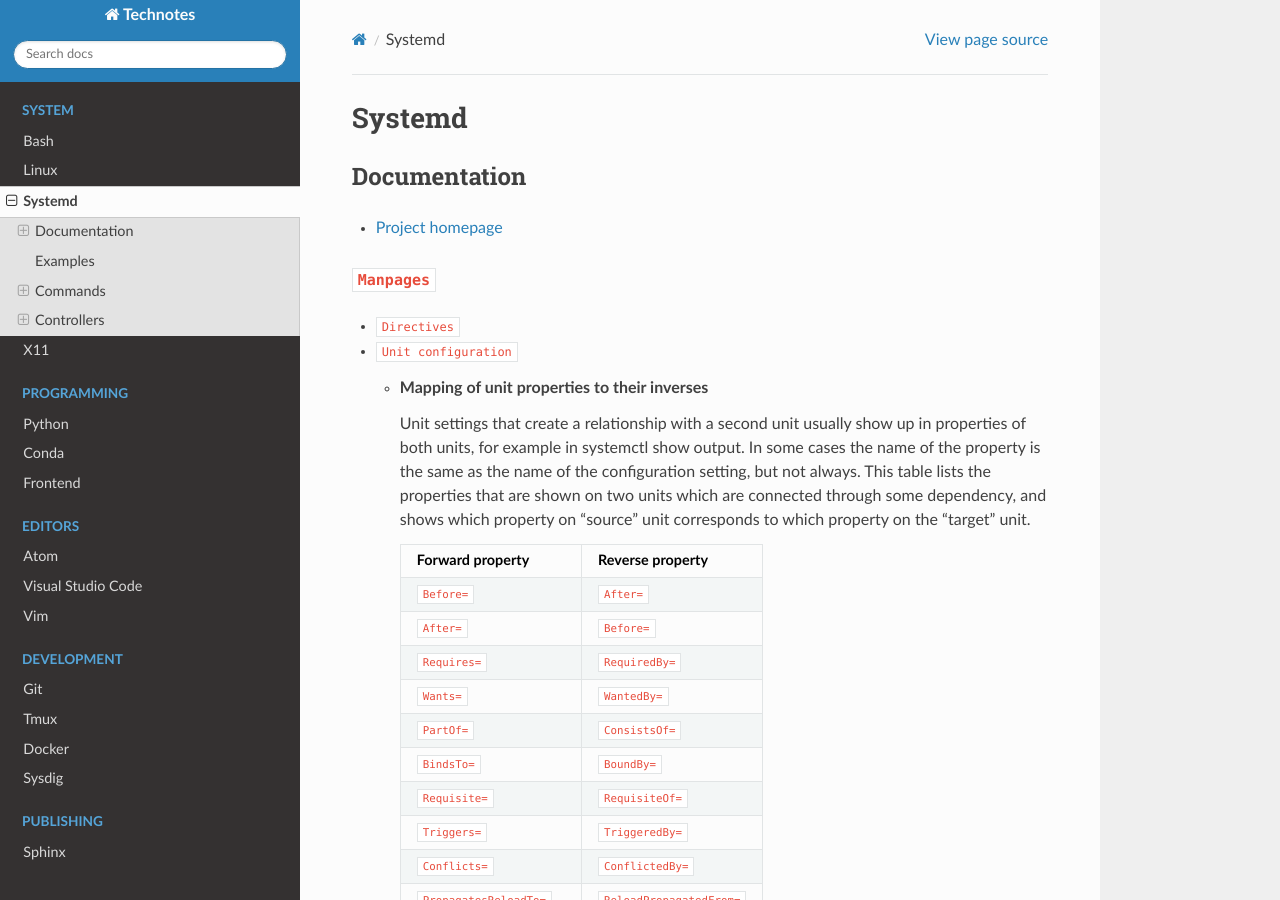
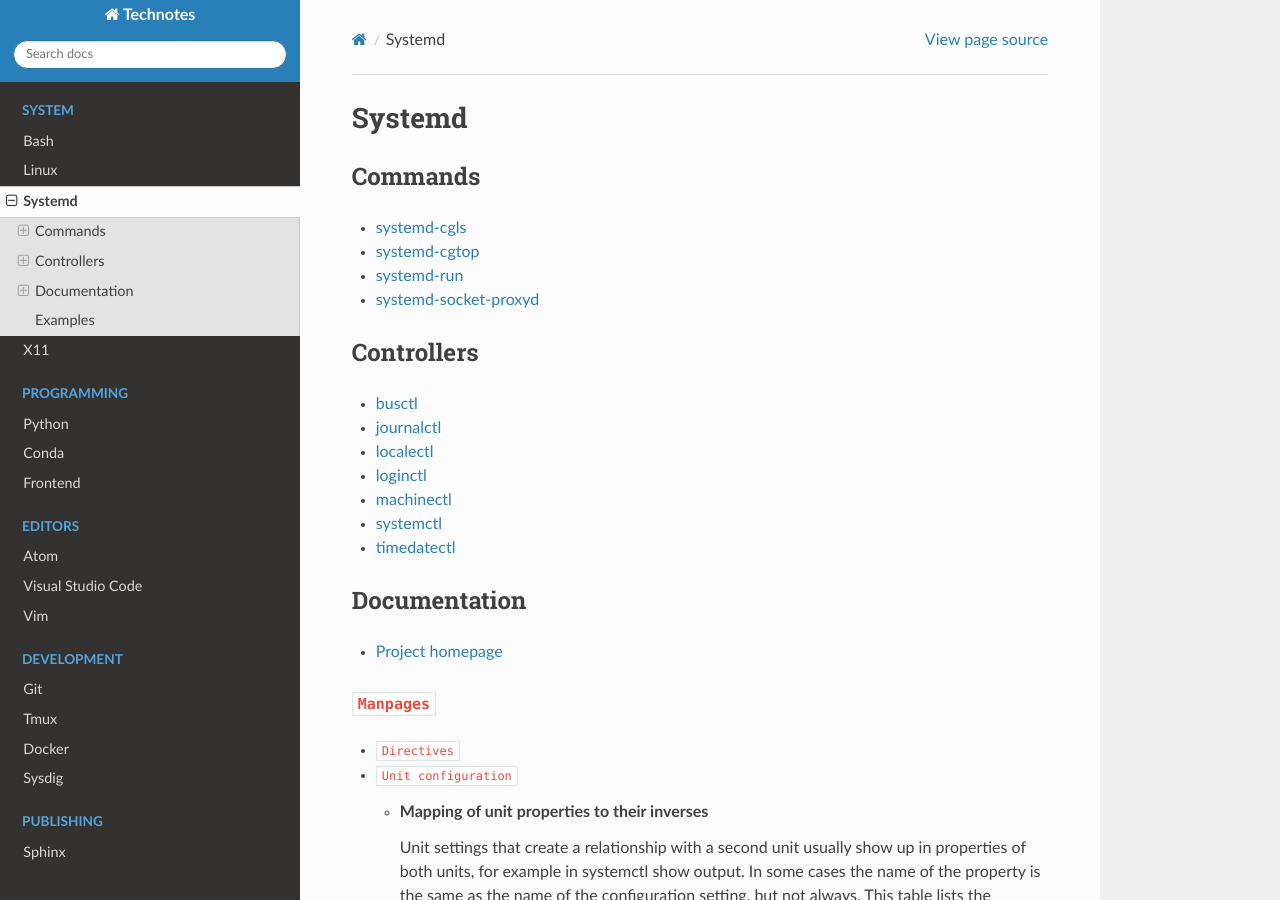
Before and after one commit to heterotopian/technotes, a Sphinx documentation site: the page built from source/systemd/index.rst, in a window 1280 px wide and 900 px high. Built offline with Sphinx 7.4.7 and the Read the Docs theme 2.0.0, drawn with Linux system fonts in a browser that asks for light colours; cross-references to code outside the pages are shown as plain code; some of the changed text lies outside the part shown.

Commit message:
Move command sections from bottom of page to top of page

```diff
--- a/source/systemd/index.rst
+++ b/source/systemd/index.rst
@@ -7,6 +7,28 @@
 =======
 
 .. highlight:: console
+
+Commands
+========
+
+.. toctree::
+    :maxdepth: 1
+    :glob:
+
+    command/*
+
+
+
+Controllers
+===========
+
+.. toctree::
+    :maxdepth: 1
+    :glob:
+
+    controller/*
+
+
 
 Documentation
 =============
```
Also changed, not shown: other parts of source/systemd/index.rst (+0 -22 lines), source/conda/index.rst (+15 -17 lines).
